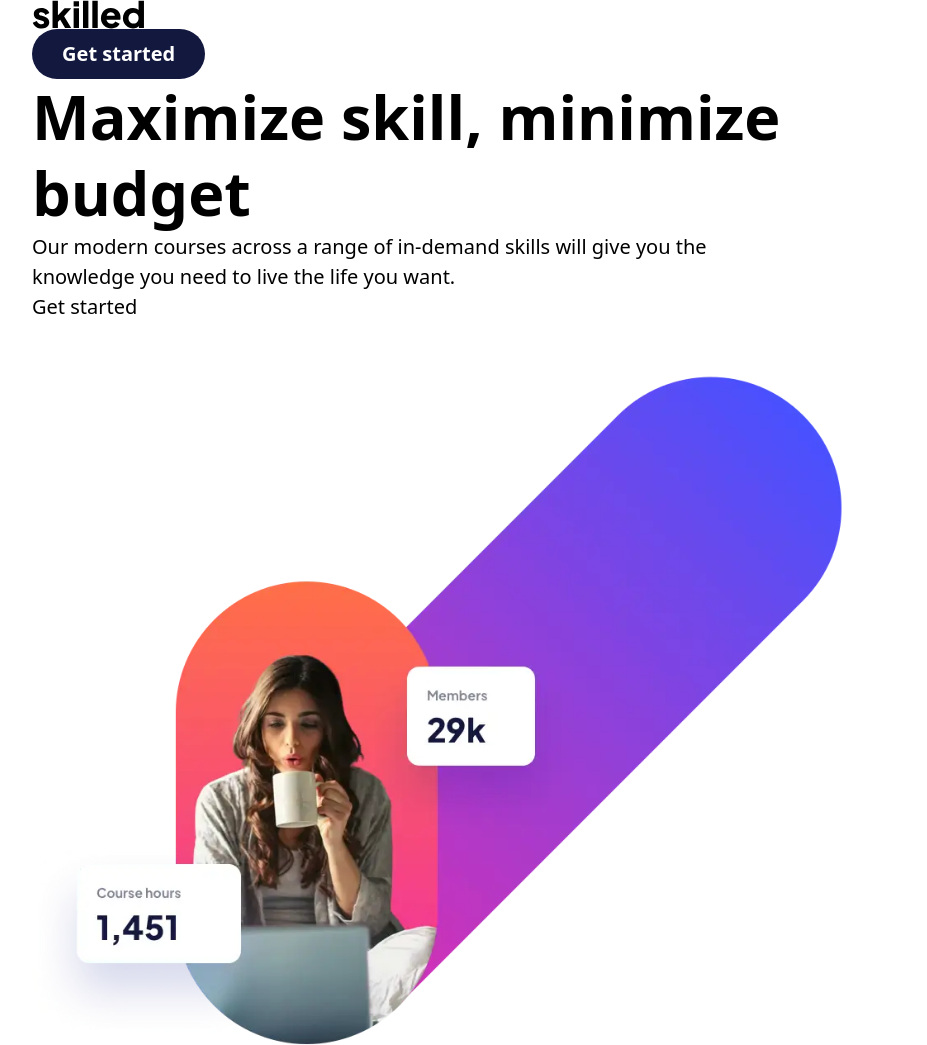
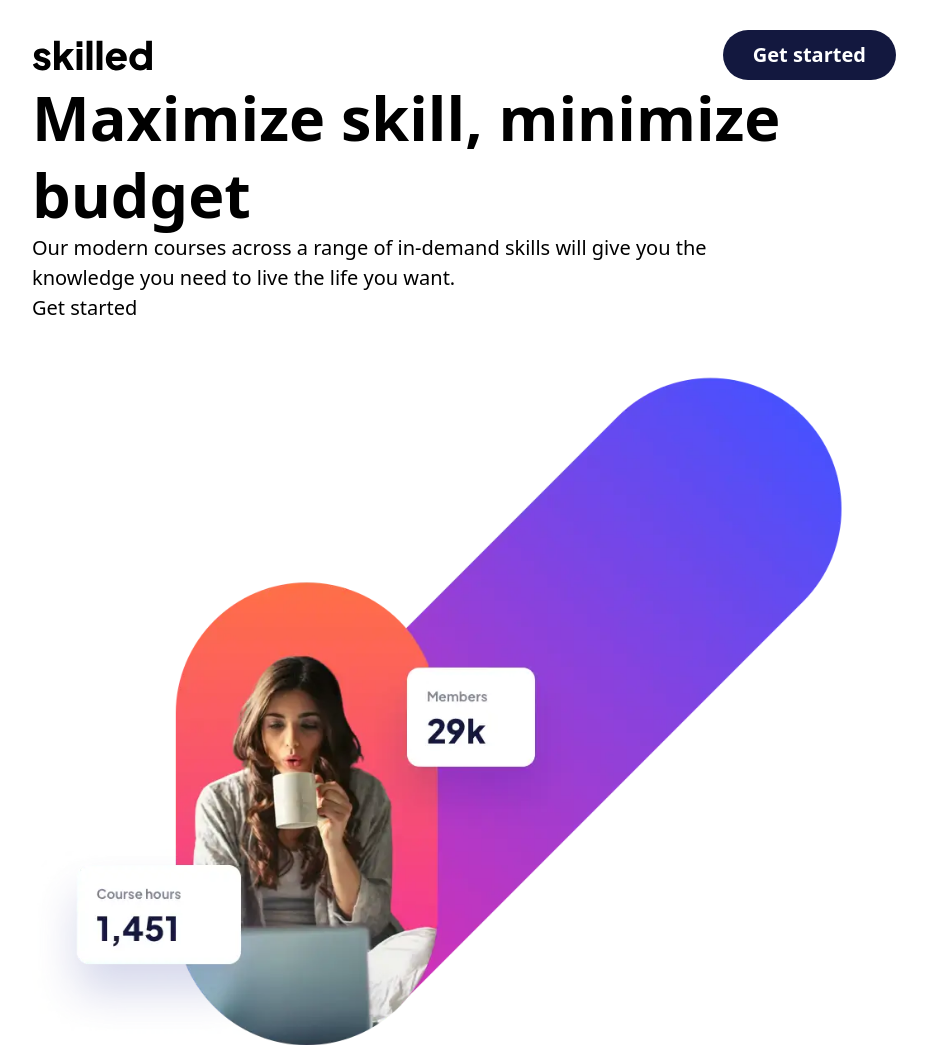
Before and after one commit to AlexKMarshall/skilled-elearning-landing-page, a website built with Vite: page index.html in a window 1280 px wide. Shown: the top 1045 px of the page, without its empty margins (176-1103 px from the left). Built offline with nearby package versions, Linux system fonts and the light colour scheme.

Commit message:
format header

```diff
--- a/index.html
+++ b/index.html
@@ -17,8 +17,12 @@
     <title>Skilled</title>
   </head>
   <body class="wrapper">
-    <header>
-      <svg xmlns="http://www.w3.org/2000/svg" width="112" height="29">
+    <header class="mt-s-m flex items-center justify-between">
+      <svg
+        xmlns="http://www.w3.org/2000/svg"
+        class="w-3xl"
+        viewbox="0 0 112 29"
+      >
         <use href="#logo" />
       </svg>
       <a href="#" class="button">Get started</a>
```
